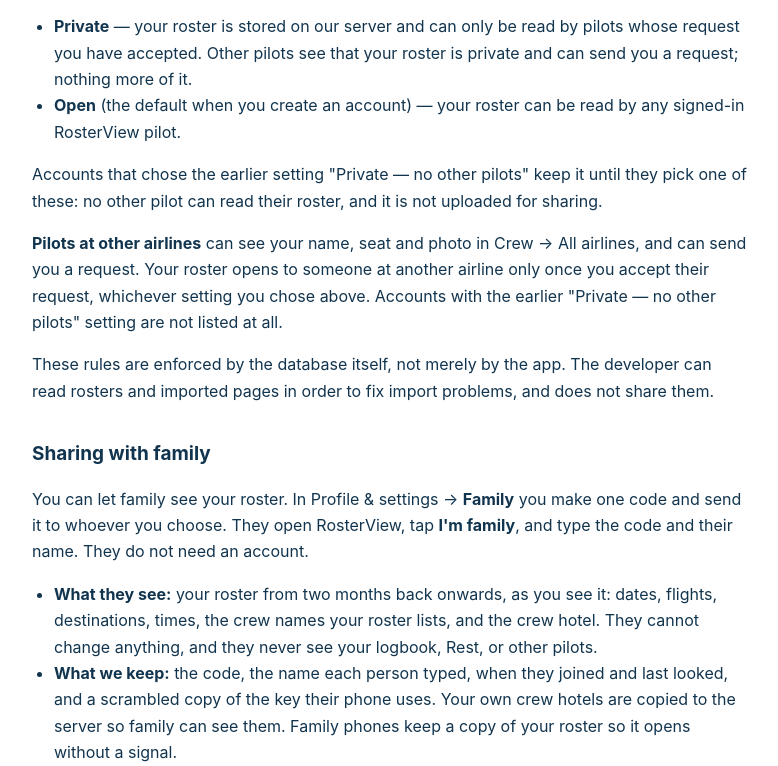
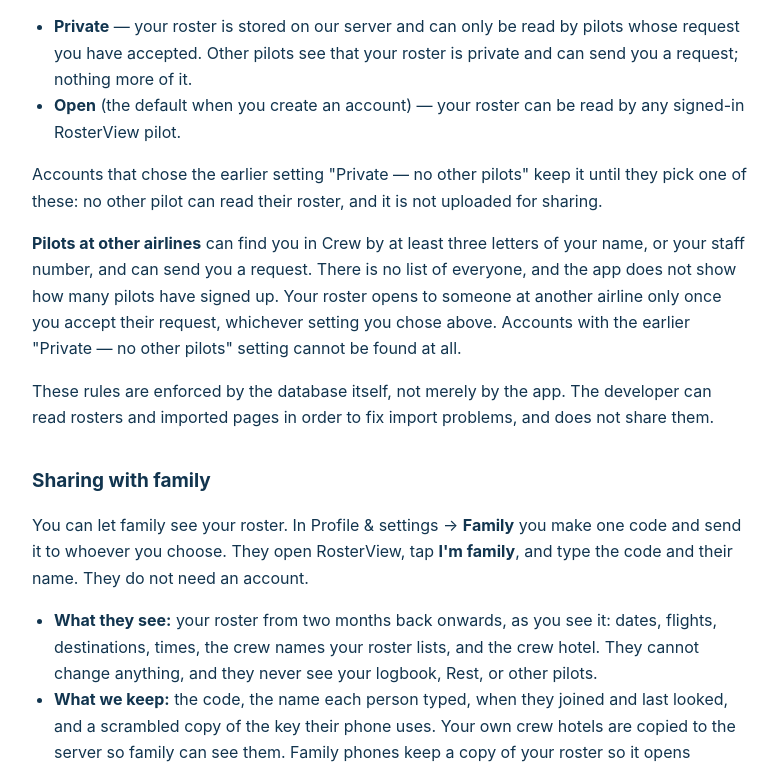
Before and after one commit to ashukai/rosterview, a plain HTML site: page privacy.html in a window 1280 px wide. Shown: the part 1168-1934 px from the top of the page, without its empty margins (250-1028 px from the left). Drawn offline with Linux system fonts and the light colour scheme.

Commit message:
Update privacy.html

```diff
--- a/privacy.html
+++ b/privacy.html
@@ -22,7 +22,7 @@
 </style></head><body><div class="wrap">
 
 <h1>RosterView — Privacy Policy</h1>
-<p class="sub">Last updated: 3 November 2026</p>
+<p class="sub">Last updated: 4 November 2026</p>
 
 <div class="box"><b>The short version.</b> Your roster is stored on your phone. Your airline
 password is never seen by RosterView. RosterView needs an account, because its point is
@@ -66,9 +66,9 @@ other pilots can see your roster:</p>
 </ul>
 <p>Accounts that chose the earlier setting "Private — no other pilots" keep it until they pick
 one of these: no other pilot can read their roster, and it is not uploaded for sharing.</p>
-<p><b>Pilots at other airlines</b> can see your name, seat and photo in Crew → All airlines, and can send you a request.
+<p><b>Pilots at other airlines</b> can find you in Crew by at least three letters of your name, or your staff number, and can send you a request. There is no list of everyone, and the app does not show how many pilots have signed up.
 Your roster opens to someone at another airline only once you accept their request, whichever setting you chose above.
-Accounts with the earlier "Private — no other pilots" setting are not listed at all.</p>
+Accounts with the earlier "Private — no other pilots" setting cannot be found at all.</p>
 <p>These rules are enforced by the database itself, not merely by the app. The developer
 can read rosters and imported pages in order to fix import problems, and does not share them.</p>
 
```
